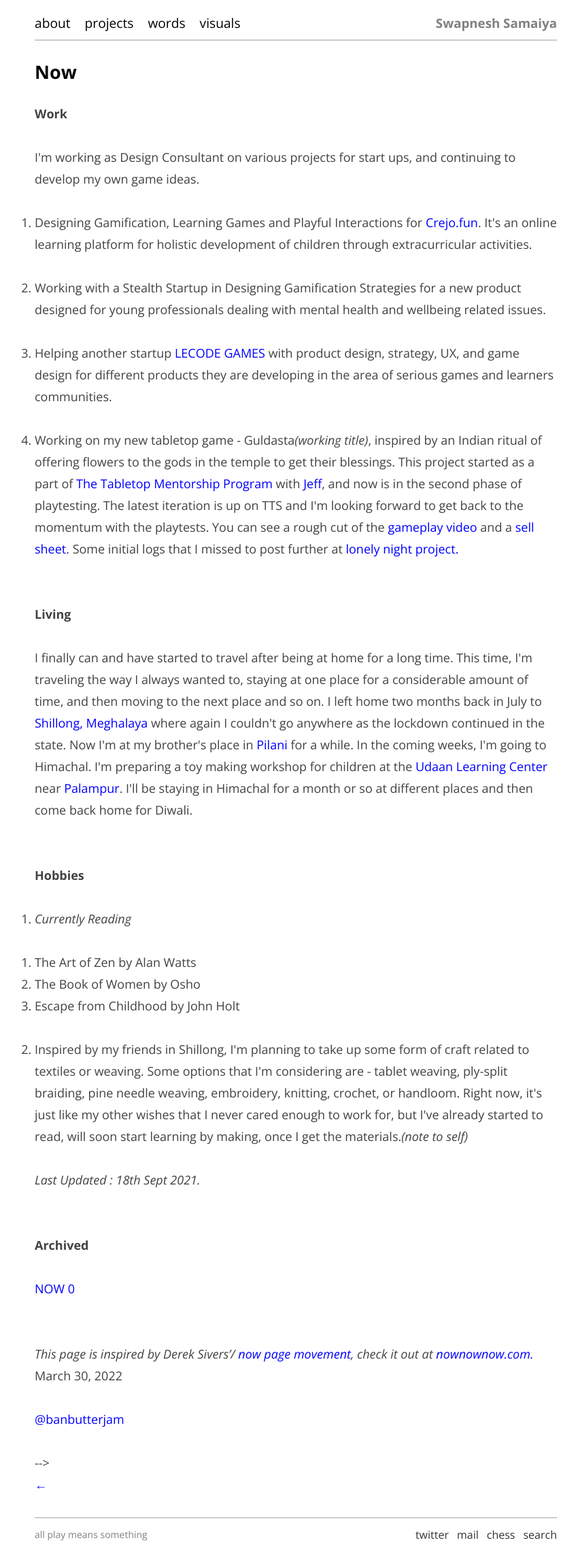
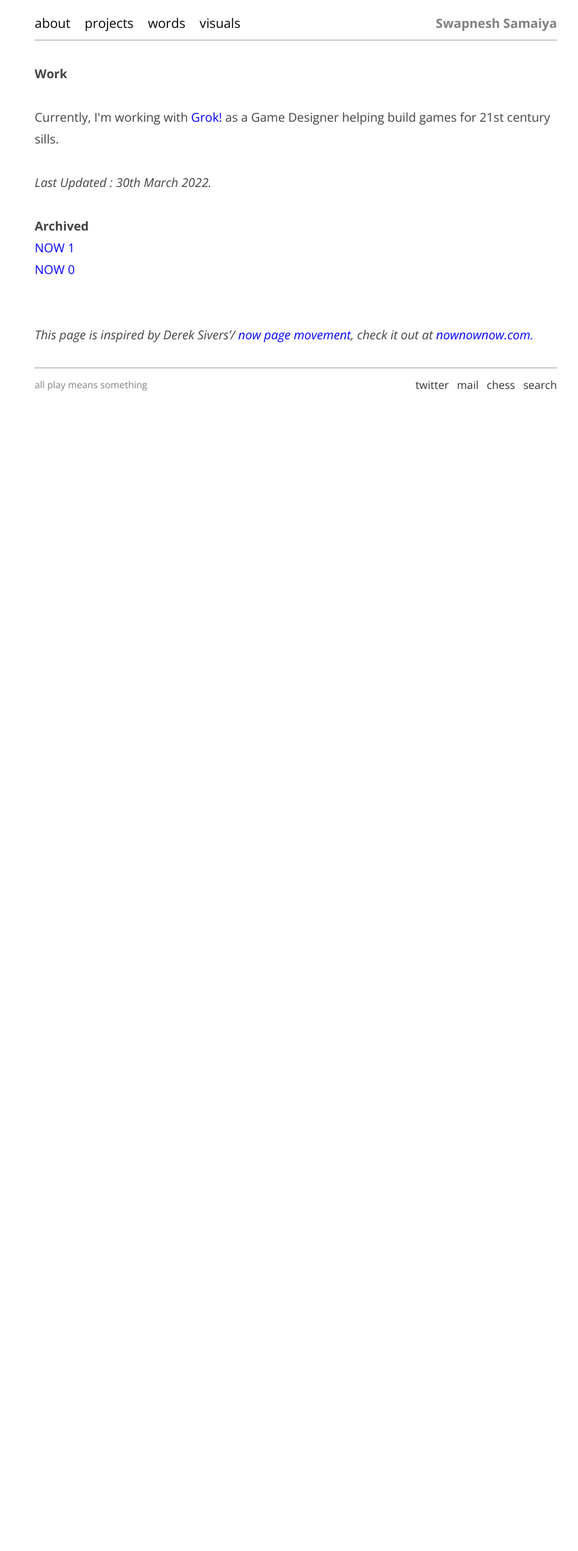
Before and after one commit to bunbutterjam/bunbutterjam.github.io, a Jekyll site: the page built from _pages/now.html, in a window 1280 px wide. Shown: the whole page at 68% size, without its empty margins (205-1055 px from the left). Built offline with Jekyll 4.4.1, drawn with Linux system fonts in a browser that asks for light colours; after the commit the page ends 900 px from its top, so only the background shows below that.

```diff
--- a/_pages/now.html
+++ b/_pages/now.html
@@ -1,5 +1,5 @@
 ---
-layout: post
+layout: page
 title: Now
 ---
 
@@ -8,56 +8,21 @@ title: Now
 
 <b>Work</b><br><br>
 
-I'm working as Design Consultant on various projects for start ups, and continuing to develop my own game ideas.<br><br>
-
-<ol type="1">
-  <li> Designing Gamification, Learning Games and Playful Interactions for <a target="_blank"
-    href="https://www.crejo.fun">Crejo.fun</a>. It's an online learning platform for holistic development of children through extracurricular activities.
-  </li><br>
-
-  <li> Working with a Stealth Startup in Designing Gamification Strategies for a new product designed for young professionals dealing with mental health and wellbeing related issues.
-  </li><br>
-
-  <li> Helping another startup <a target="_blank" href="https://www.lecodegames.com/home/">LECODE GAMES</a> with product design, strategy, UX, and game design for different products they are developing in the area of serious games and learners communities.
-  </li><br>
+Currently, I'm working with <a href="https://www.clubgrok.com">Grok!</a> as a Game Designer helping build games for 21st century sills.
 
 
-  <li> Working on my new tabletop game - Guldasta<i>(working title)</i>, inspired by an Indian ritual of offering flowers to the gods in the temple to get their blessings. This project started as a part of <a target="_blank" href="https://sites.google.com/view/tabletop-mentorship-program">The Tabletop Mentorship Program</a> with <a target="_blank" href="https://boardgamegeek.com/boardgamedesigner/8935/jeffrey-d-allers">Jeff</a>, and now is in the second phase of playtesting. The latest iteration is up on TTS and I'm looking forward to get back to the momentum with the playtests. You can see a rough cut of the <a target="_blank" href="https://youtu.be/JKK5qhAoc8Y">gameplay video</a> and a <a target="_blank" href="https://drive.google.com/file/d/1aY57ZWu3fpvyOpyE_AUpKWfnmyOK37GC/view?usp=sharing">sell sheet</a>. Some initial logs that I missed to post further at <a target="_blank" href="https://lonelynightproject.tumblr.com/">lonely night project.</a>
-  </li><br>
-  </ol>
-  <br>
-
-  <p>
-    <b>Living</b><br><br>
-    I finally can and have started to travel after being at home for a long time. This time, I'm traveling the way I always wanted to, staying at one place for a considerable amount of time, and then moving to the next place and so on. I left home two months back in July to <a target="_blank" href="https://en.wikipedia.org/wiki/Shillong">Shillong, Meghalaya</a> where again I couldn't go anywhere as the lockdown continued in the state. Now I'm at my brother's place in <a target="_blank" href="https://en.wikipedia.org/wiki/Birla_Institute_of_Technology_and_Science,_Pilani">Pilani</a> for a while. In the coming weeks, I'm going to Himachal. I'm preparing a toy making workshop for children at the <a target="_blank" href="https://sites.google.com/sambhaavnaa.org/clc2/">Udaan Learning Center</a> near <a target="_blank" href="https://en.wikipedia.org/wiki/Palampur,_Himachal_Pradesh">Palampur</a>. I'll be staying in Himachal for a month or so at different places and then come back home for Diwali.
-  <br><br><br>
-
-  </p>
-
-
-  <b>Hobbies</b><br>
-
-  <ol>
-    <li><i></b>Currently Reading</i></li><br>
-    <ol type="1">
-      <li>The Art of Zen by Alan Watts</li>
-      <li>The Book of Women by Osho</li>
-      <li>Escape from Childhood by John Holt</li>
-    </ol> <br>
-    <li>Inspired by my friends in Shillong, I'm planning to take up some form of craft related to textiles or weaving. Some options that I'm considering are - tablet weaving, ply-split braiding, pine needle weaving, embroidery, knitting, crochet, or handloom. Right now, it's just like my other wishes that I never cared enough to work for, but I've already started to read, will soon start learning by making, once I get the materials.<i>(note to self)</i>
-    </li>
-  </ol>
-  <br>
-
-
-  <i>Last Updated : 18th Sept 2021.</i>
+<br><br>
+  <i>Last Updated : 30th March 2022.</i>
   <br><br>
 
   <b>Archived</b>
   <br>
 
   <div>
-    <a href="{{site.baseurl}}/now-0">NOW 0</a>
+    <a href="{{site.baseurl}}/now_1">NOW 1</a>
+  </div>
+  <div>
+    <a href="{{site.baseurl}}/now_0">NOW 0</a>
   </div>
   <br><br>
 
--- a/_sass/main.scss
+++ b/_sass/main.scss
@@ -391,7 +391,7 @@ section {
 }
 
 .post-back {
-	font-weight: bold;
+	// font-weight: bold;
 	&:hover {
 		color: blue;
 		text-decoration: underline;
```
Also changed, not shown: _pages/about.html (+11 -7 lines), _pages/now_1.html (added, +67 -0 lines), _pages/now_0.html (renamed from _pages/now-0.html).
